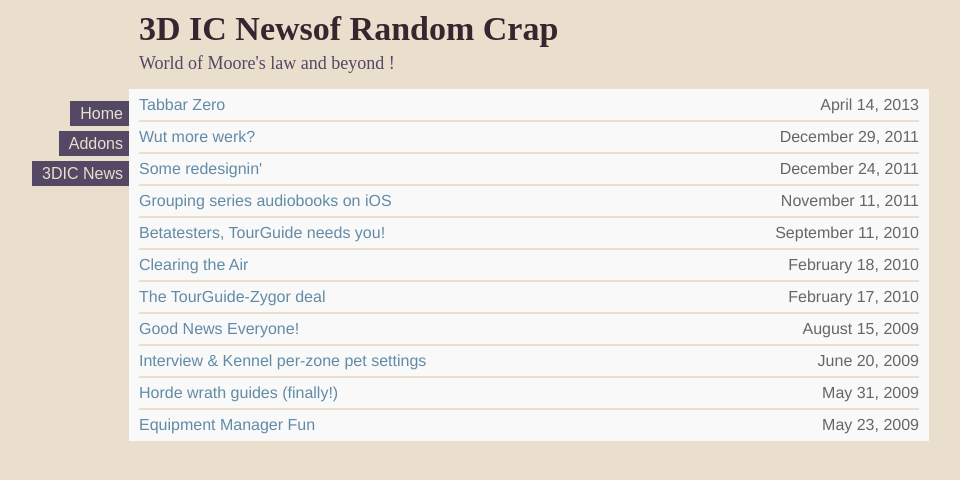
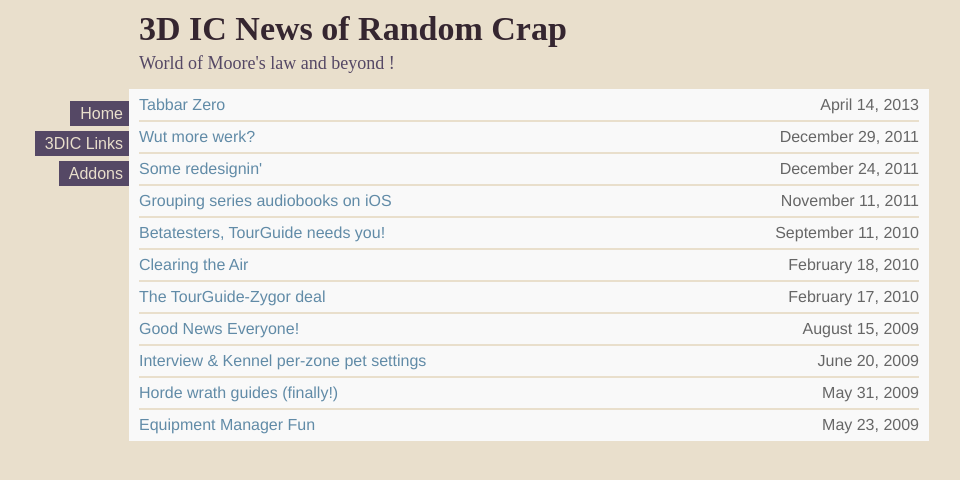
Before and after one commit to 3DICtech/3DICnews.github.io, a Jekyll site: the page built from index.markdown, in a window 1280 px wide. Shown: the top 480 px of the page, without its empty margins (111-1071 px from the left). Built offline with Jekyll 4.4.1, drawn with Linux system fonts in a browser that asks for light colours; nearby versions of some CDN libraries; some web fonts are replaced; Markdown is read by kramdown in place of the engine named in the settings; comment, search, counter and statistics services are not loaded.

Commit message:
no message

```diff
--- a/_layouts/default.html
+++ b/_layouts/default.html
@@ -21,15 +21,15 @@
 <body>
 <div class="content">
   <header>
-    <h1>3D IC Newsof Random Crap</h1>
+    <h1>3D IC News of Random Crap</h1>
     <h2>World of  Moore's law and beyond !</h2>
   </header>
 
   <nav>
     <ul class="links">
       <li><a href="/">Home</a></li>
+      <li><a href="http://www.3dic.ac/links">3DIC Links</a></li>
       <li><a href="/addons.html">Addons</a></li>
-      <li><a href="http://news.3dic.ac">3DIC News</a></li>
     </ul>
   </nav>
 
```
